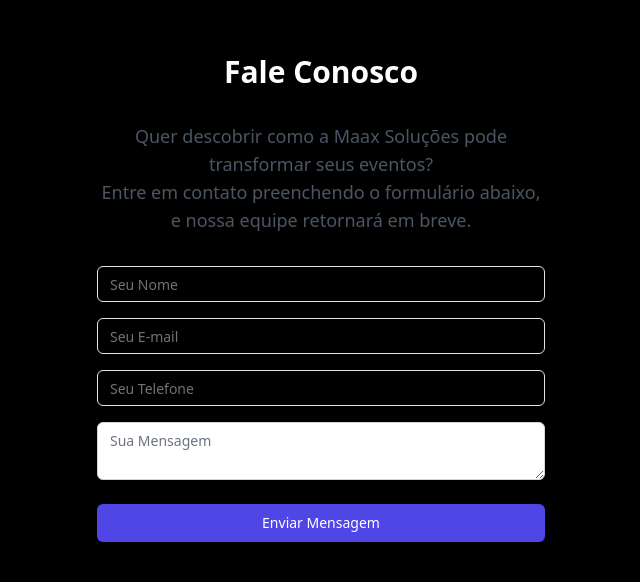
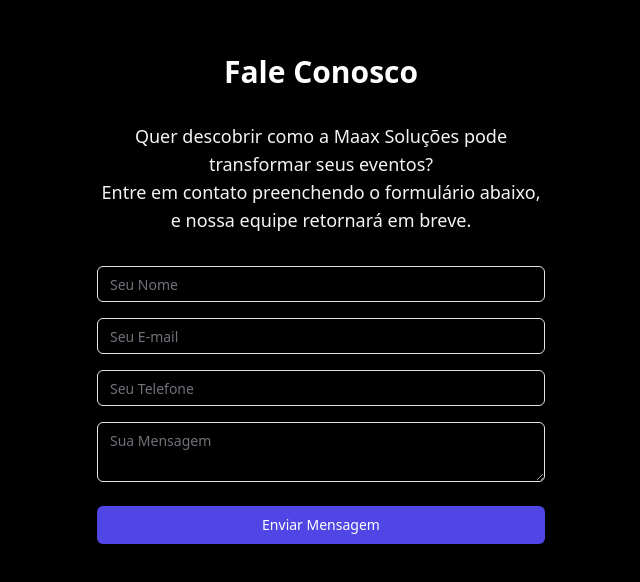
Before and after one commit to Alex-Teotonio/maaxsolucoes-web, a Next.js app: page / in a window 1280 px wide. Shown: the part 2495-3077 px from the top of the page, without its empty margins (319-959 px from the left). Built offline with nearby package versions, Linux system fonts and the light colour scheme.

Commit message:
Refatorar ContactForm

```diff
--- a/package.json
+++ b/package.json
@@ -12,6 +12,7 @@
     "@fortawesome/free-solid-svg-icons": "^6.6.0",
     "@fortawesome/react-fontawesome": "^0.2.2",
     "@radix-ui/react-separator": "^1.1.0",
+    "@radix-ui/react-slot": "^1.1.0",
     "class-variance-authority": "^0.7.0",
     "clsx": "^2.1.1",
     "firebase": "^10.13.1",
--- a/src/components/ContactForm.tsx
+++ b/src/components/ContactForm.tsx
@@ -4,6 +4,7 @@
 import { collection, addDoc } from "firebase/firestore"; // Importa funções do Firestore
 import { firestore } from "../firebase-config"; // Importa o Firestore inicializado
 import { Input } from "@/components/ui/input"; // Importa o Input do shadcn
+import { Textarea } from "@/components/ui/textarea"; // Importa o Textarea do shadcn
 
 export const ContactForm: React.FC = () => {
   const [nome, setNome] = useState("");
@@ -41,7 +42,7 @@
           Fale Conosco
         </h2>
 
-        <p className="text-center text-lg text-gray-600">
+        <p className="text-center text-lg text-gray-100">
           Quer descobrir como a Maax Soluções pode transformar seus eventos?{" "}
           <br />
           Entre em contato preenchendo o formulário abaixo, e nossa equipe
@@ -103,13 +104,12 @@
               <label htmlFor="mensagem" className="sr-only">
                 Mensagem
               </label>
-              <textarea
+              <Textarea
                 id="mensagem"
                 name="mensagem"
                 required
                 value={mensagem}
                 onChange={(e) => setMensagem(e.target.value)}
-                className="appearance-none rounded-md relative block w-full px-3 py-2 border border-gray-300 placeholder-gray-500 text-gray-900 focus:outline-none focus:ring-indigo-500 focus:border-indigo-500 focus:z-10 sm:text-sm"
                 placeholder="Sua Mensagem"
               />
             </div>
--- /dev/null
+++ b/src/components/ui/button.tsx
@@ -0,0 +1,57 @@
+import * as React from "react"
+import { Slot } from "@radix-ui/react-slot"
+import { cva, type VariantProps } from "class-variance-authority"
+
+import { cn } from "@/lib/utils"
+
+const buttonVariants = cva(
+  "inline-flex items-center justify-center whitespace-nowrap rounded-md text-sm font-medium transition-colors focus-visible:outline-none focus-visible:ring-1 focus-visible:ring-zinc-950 disabled:pointer-events-none disabled:opacity-50 dark:focus-visible:ring-zinc-300",
+  {
+    variants: {
+      variant: {
+        default:
+          "bg-zinc-900 text-zinc-50 shadow hover:bg-zinc-900/90 dark:bg-zinc-50 dark:text-zinc-900 dark:hover:bg-zinc-50/90",
+        destructive:
+          "bg-red-500 text-zinc-50 shadow-sm hover:bg-red-500/90 dark:bg-red-900 dark:text-zinc-50 dark:hover:bg-red-900/90",
+        outline:
+          "border border-zinc-200 bg-white shadow-sm hover:bg-zinc-100 hover:text-zinc-900 dark:border-zinc-800 dark:bg-zinc-950 dark:hover:bg-zinc-800 dark:hover:text-zinc-50",
+        secondary:
+          "bg-zinc-100 text-zinc-900 shadow-sm hover:bg-zinc-100/80 dark:bg-zinc-800 dark:text-zinc-50 dark:hover:bg-zinc-800/80",
+        ghost: "hover:bg-zinc-100 hover:text-zinc-900 dark:hover:bg-zinc-800 dark:hover:text-zinc-50",
+        link: "text-zinc-900 underline-offset-4 hover:underline dark:text-zinc-50",
+      },
+      size: {
+        default: "h-9 px-4 py-2",
+        sm: "h-8 rounded-md px-3 text-xs",
+        lg: "h-10 rounded-md px-8",
+        icon: "h-9 w-9",
+      },
+    },
+    defaultVariants: {
+      variant: "default",
+      size: "default",
+    },
+  }
+)
+
+export interface ButtonProps
+  extends React.ButtonHTMLAttributes<HTMLButtonElement>,
+    VariantProps<typeof buttonVariants> {
+  asChild?: boolean
+}
+
+const Button = React.forwardRef<HTMLButtonElement, ButtonProps>(
+  ({ className, variant, size, asChild = false, ...props }, ref) => {
+    const Comp = asChild ? Slot : "button"
+    return (
+      <Comp
+        className={cn(buttonVariants({ variant, size, className }))}
+        ref={ref}
+        {...props}
+      />
+    )
+  }
+)
+Button.displayName = "Button"
+
+export { Button, buttonVariants }
--- /dev/null
+++ b/src/components/ui/textarea.tsx
@@ -0,0 +1,24 @@
+import * as React from "react"
+
+import { cn } from "@/lib/utils"
+
+export interface TextareaProps
+  extends React.TextareaHTMLAttributes<HTMLTextAreaElement> {}
+
+const Textarea = React.forwardRef<HTMLTextAreaElement, TextareaProps>(
+  ({ className, ...props }, ref) => {
+    return (
+      <textarea
+        className={cn(
+          "flex min-h-[60px] w-full rounded-md border border-zinc-200 bg-transparent px-3 py-2 text-sm shadow-sm placeholder:text-zinc-500 focus-visible:outline-none focus-visible:ring-1 focus-visible:ring-zinc-950 disabled:cursor-not-allowed disabled:opacity-50 dark:border-zinc-800 dark:placeholder:text-zinc-400 dark:focus-visible:ring-zinc-300",
+          className
+        )}
+        ref={ref}
+        {...props}
+      />
+    )
+  }
+)
+Textarea.displayName = "Textarea"
+
+export { Textarea }
```
Also changed, not shown: 1 other file (tests, documents, lock files or other folders).
